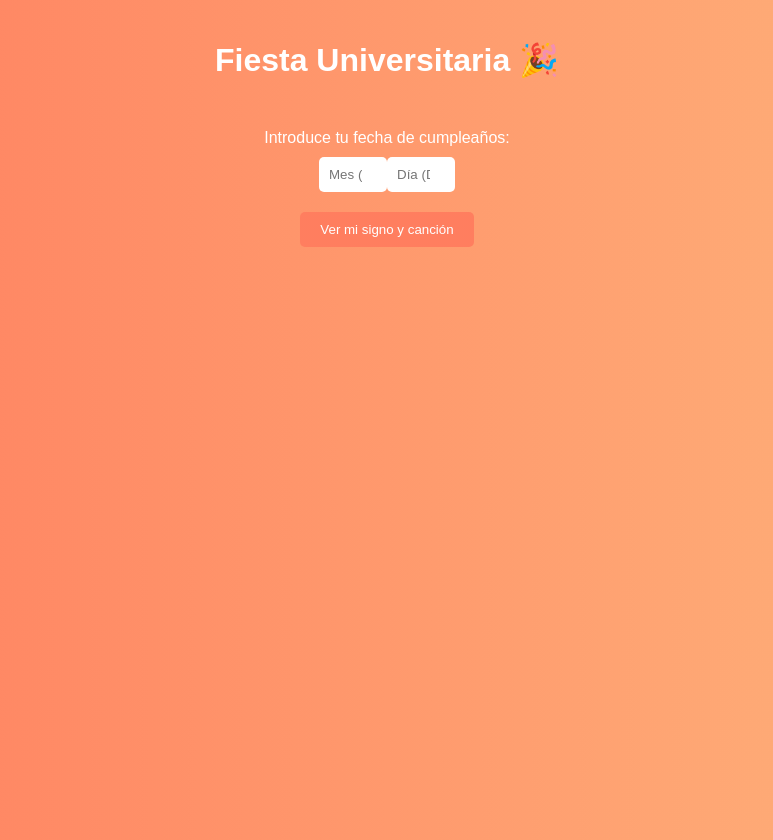
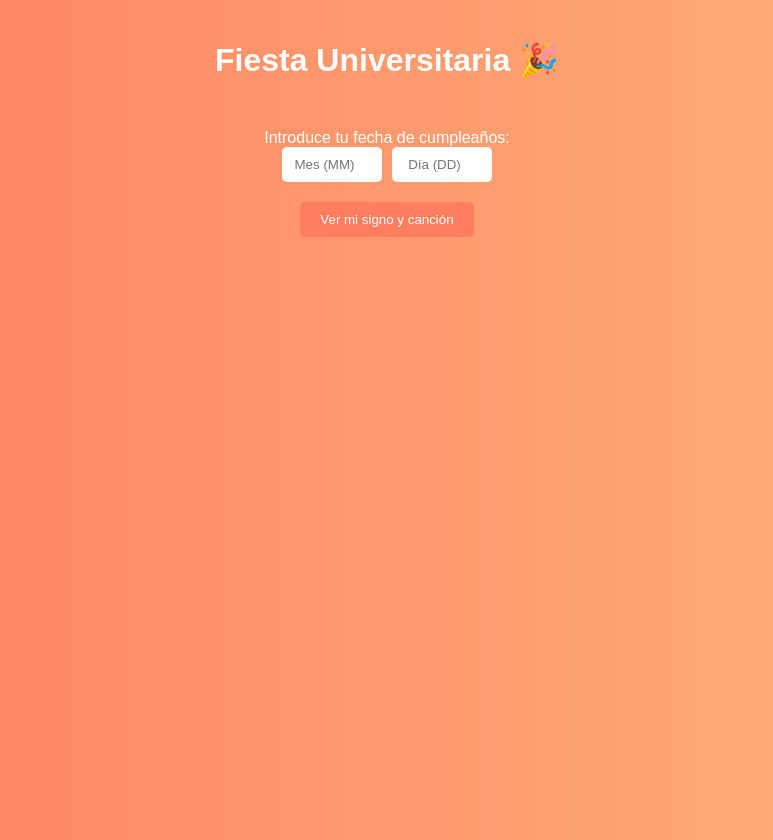
Before and after one commit to Feru34/Web-Fiesta-CEU, a React (Create React App) app: page / in a window 1280 px wide. Shown: the whole page, without its empty margins (253-1026 px from the left). Built offline with nearby package versions, Linux system fonts and the light colour scheme.

Commit message:
nuevos estilo sin años

```diff
--- a/src/styles/BirthdayForm.css
+++ b/src/styles/BirthdayForm.css
@@ -4,15 +4,18 @@
     align-items: center;
   }
 
-  .birthday-form label {
-    margin-bottom: 10px;
+  .date-inputs {
+    display: flex;
+    gap: 10px;
+    margin-bottom: 20px;
   }
 
-  .birthday-form input {
+  .date-inputs input {
     padding: 10px;
     border-radius: 5px;
     border: none;
-    margin-bottom: 20px;
+    width: 80px;
+    text-align: center;
   }
 
   .birthday-form button {
```
